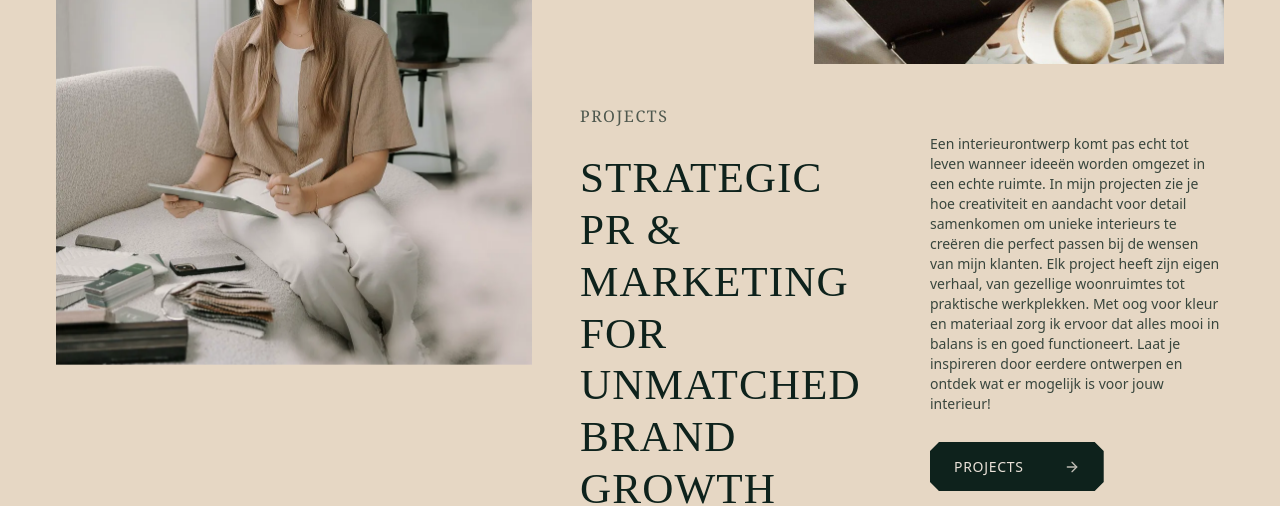
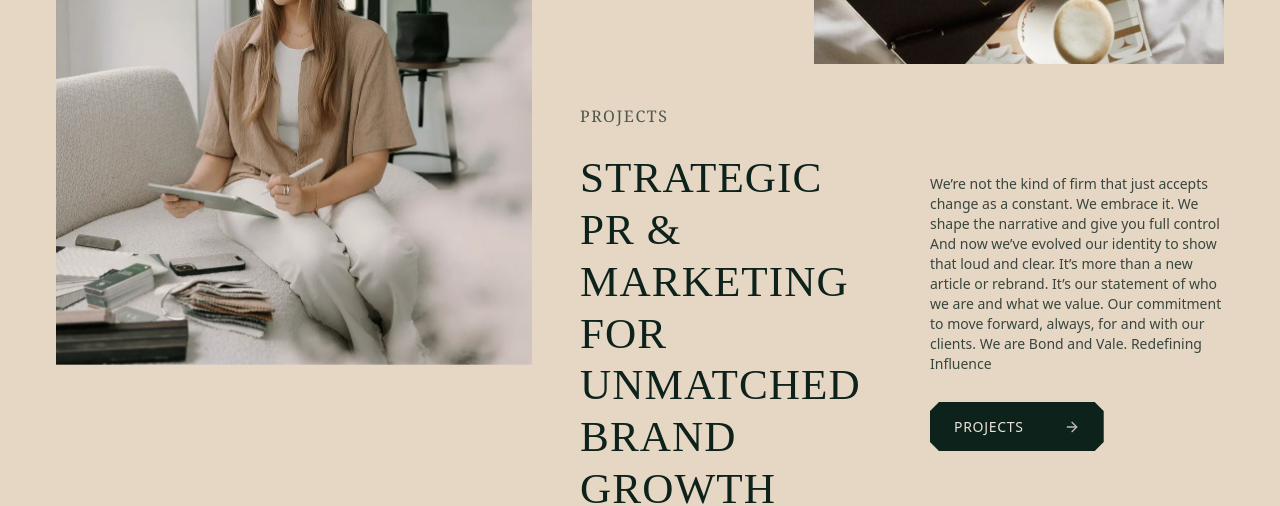
Before and after one commit to talhah-dev/fiverr_bond_and_value, a Next.js app: page /home in a window 1280 px wide. Shown: the part 3760-4266 px from the top of the page. Built offline with nearby package versions, Linux system fonts and the light colour scheme; no server answers; the database is empty; a web font is replaced by a local one.

Commit message:
home completed

```diff
--- a/src/app/(pages)/home/page.tsx
+++ b/src/app/(pages)/home/page.tsx
@@ -170,9 +170,7 @@
           leftImage="/img.webp"
           rightTopImage="/img3.png"
           title={"Strategic PR & Marketing for Unmatched Brand Growth"}
-          body="Een interieurontwerp komt pas echt tot leven wanneer ideeën worden omgezet in een echte ruimte. In mijn projecten zie je hoe creativiteit en aandacht voor detail samenkomen om unieke interieurs te creëren die perfect passen bij de wensen van mijn klanten. Elk project heeft zijn eigen verhaal, van gezellige woonruimtes tot praktische werkplekken. Met oog voor kleur en materiaal zorg ik ervoor dat alles mooi in balans is en goed functioneert. Laat je inspireren door eerdere ontwerpen en ontdek wat er mogelijk is voor jouw interieur!
-
-"
+          body="We’re not the kind of firm that just accepts change as a constant. We embrace it. We shape the narrative and give you full control And now we’ve evolved our identity to show that loud and clear. It’s more than a new article or rebrand. It’s our statement of who we are and what we value. Our commitment to move forward, always, for and with our clients. We are Bond and Vale. Redefining Influence"
           buttonHref="/projecten"
           buttonLabel="PROJECTS"
         />
```
